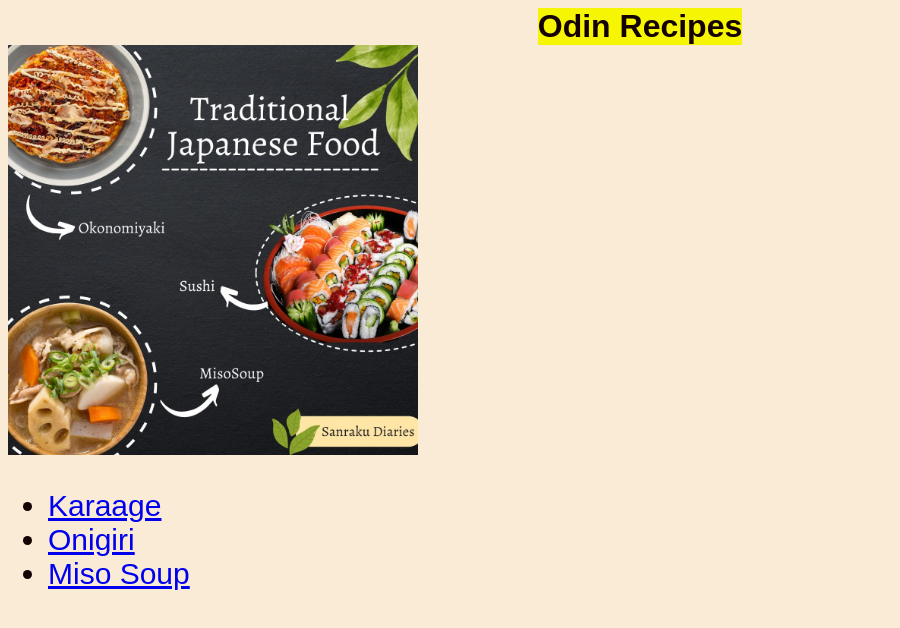
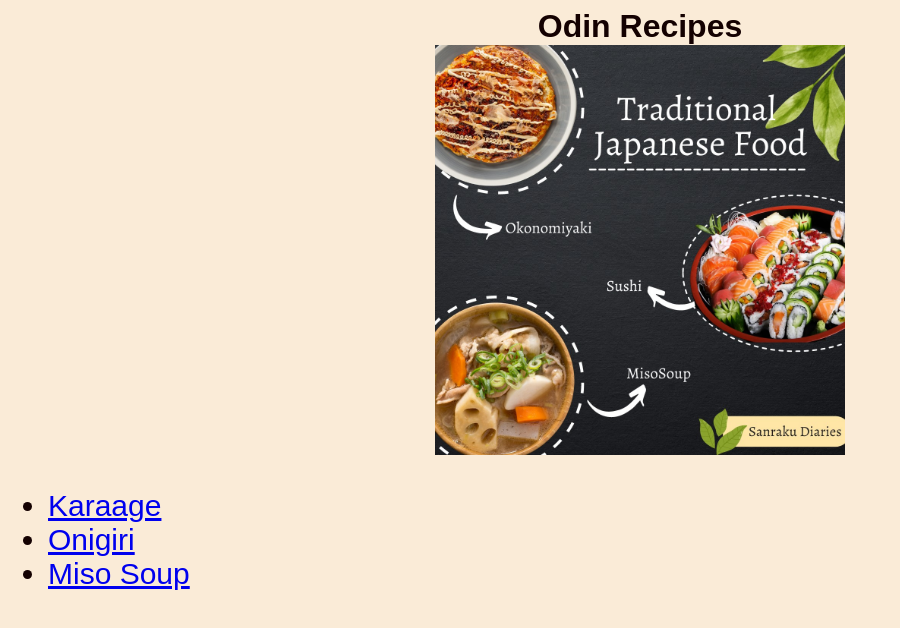
Before and after one commit to Gorganite/odin-recipes, a plain HTML site: page index.html in a window 1280 px wide. Shown: the whole page, without its empty margins (0-900 px from the left). Drawn offline with Linux system fonts and the light colour scheme.

Commit message:
Moved homepage image to centre

```diff
--- a/index.html
+++ b/index.html
@@ -9,7 +9,9 @@
 
 <body>
     <h1>Odin Recipes</h1>
-    <img src="../odin-recipes/img/japanese.food.jpg" alt="Image of Traditional Japanese Food" height="410" width="410">
+    <div>
+     <img src="../odin-recipes/img/japanese.food.jpg" alt="Image of Traditional Japanese Food" height="410" width="410">
+    </div>
 
 
     <ul div class="font">
--- a/style.css
+++ b/style.css
@@ -15,7 +15,6 @@ body {
 
 }
 h1 {
-    background-color: rgb(245, 245, 4);
     margin: auto;
     width: fit-content;
 }
@@ -38,3 +37,9 @@ h2 {
     margin-right: auto;
     width: 50%;
 }
+
+div {
+
+    text-align: center;
+
+}
```
